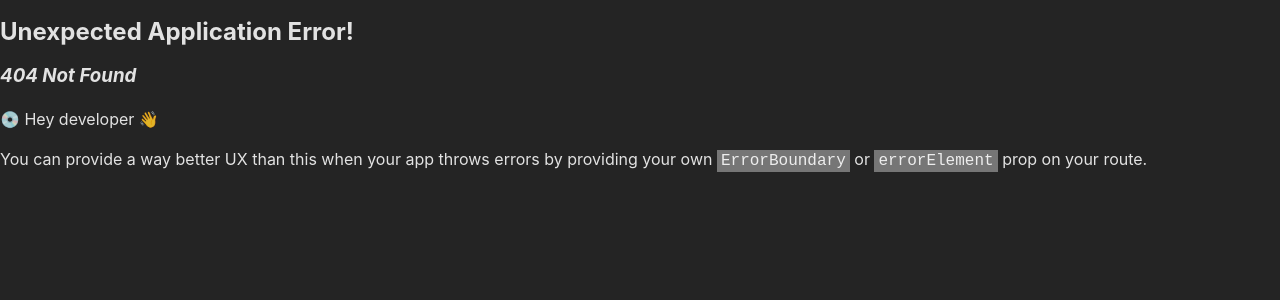
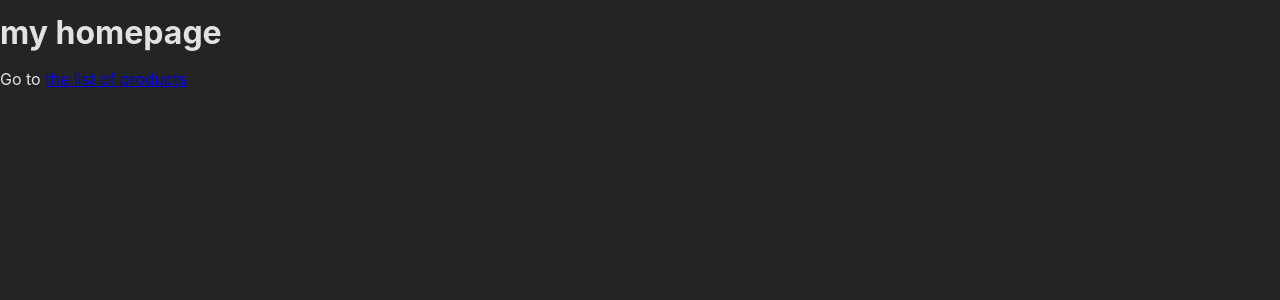
Before and after one commit to pranay2508/react-router, a React (Create React App) app: page / in a window 1280 px wide. Before the commit this address had no page. Shown: the top 300 px of the page. Built offline with nearby package versions, Linux system fonts and the light colour scheme.

Commit message:
second commit

```diff
--- a/src/App.js
+++ b/src/App.js
@@ -1,11 +1,12 @@
 import {createBrowserRouter , RouterProvider} from 'react-router-dom';
 import HomePage from './pages/Home';
+import ProductsPage from './pages/Product';
 
 
 // http://example.com/products => example.com is the domain and /products is the path
 const router1 = createBrowserRouter([
-  {path:'/pranay' ,element: <HomePage/>},
-
+  {path:'/' ,element: <HomePage/>},
+  {path: '/products', element:<ProductsPage/>}
 ]);
 
 function App() {
--- a/src/pages/Home.js
+++ b/src/pages/Home.js
@@ -1,5 +1,15 @@
+import { Link} from 'react-router-dom';
 function HomePage() {
-  return <h1>my homepage</h1>;
+  return (
+    <>
+      <h1>my homepage</h1>
+      <p>Go to  <Link to="/products"> the list of products</Link></p>
+    </>
+  );
 }
 
 export default HomePage;
+
+// link is a render anchor element but it listens for click on tht element
+//prevents the browser defaulr of sending http request if link is clicked
+// it will prevent re-render again all react
--- /dev/null
+++ b/src/pages/Product.js
@@ -0,0 +1,8 @@
+function ProductsPage(){
+    return(
+
+    <h1> The product page</h1>
+
+
+);}
+export default ProductsPage;
```
